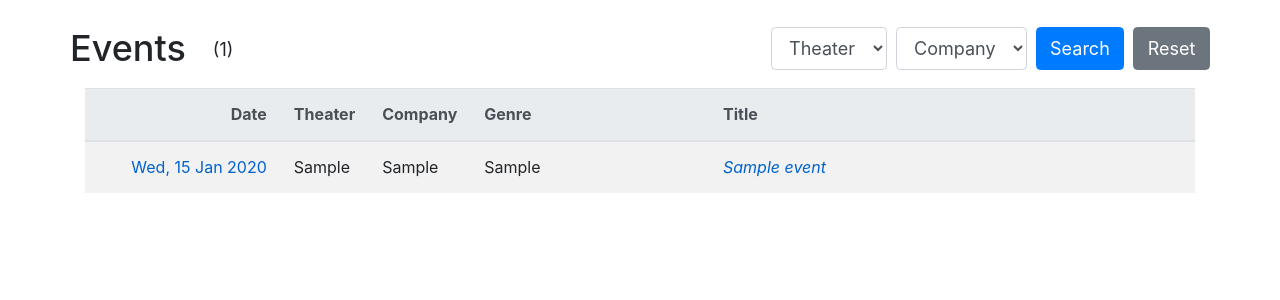
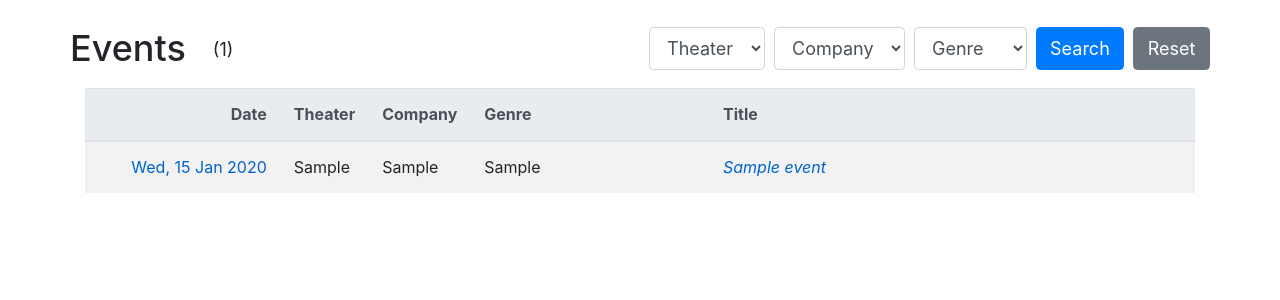
Before and after one commit to dexedge/django-deployment, a Django app: page /events/ in a window 1280 px wide. Shown: the part 67-367 px from the top of the page. Run offline with Django 3.2, Linux system fonts and the light colour scheme; tables that the repository leaves empty hold one stand-in row (Sample ...); some libraries are stand-ins or nearby versions; some web fonts are replaced.

Commit message:
Add genre search on Events

```diff
--- a/schletter_app/templates/schletter_app/authors.html
+++ b/schletter_app/templates/schletter_app/authors.html
@@ -20,6 +20,8 @@
       <a href="{% url 'schletter_app:author' author.pk %}" class="list-group-item list-group-item-action">
         {{ author }}
       </a>
+    {% empty %}
+      <p>No authors match this search</p>
     {% endfor %}
   </ul>
 
--- a/schletter_app/templates/schletter_app/calendar.html
+++ b/schletter_app/templates/schletter_app/calendar.html
@@ -38,6 +38,8 @@
           {% endif %}
         {% endfor %}
       <div>
+    {% empty %}
+      <p>No dates match this search</p>
     {% endfor %}
   </ul>
 
--- a/schletter_app/templates/schletter_app/composers.html
+++ b/schletter_app/templates/schletter_app/composers.html
@@ -20,6 +20,8 @@
       <a href="{% url 'schletter_app:composer' composer.pk %}" class="list-group-item list-group-item-action">
         {{ composer }}
       </a>
+    {% empty %}
+      <p>No composers match this search</p>
     {% endfor %}
   </ul>
 
--- a/schletter_app/templates/schletter_app/events.html
+++ b/schletter_app/templates/schletter_app/events.html
@@ -14,11 +14,17 @@
       <div class="form-group ml-2">
         <select id="company" name="company" class="form-control" type="text">
           <option value="">Company</option>
-          <option value="Court">Court</option>
-          <option value="French">French</option>
-          <option value="Kinder">Kinder</option>
-          <option value="Preßburg">Preßburg</option>
-          <option value="unknown">unknown</option>
+          {% for company in companies %}
+            <option value="{{company}}">{{company}}</option>
+          {% endfor %}
+        </select>
+      </div>
+      <div class="form-group ml-2">
+        <select id="genre" name="genre" class="form-control" type="text">
+          <option value="">Genre</option>
+          {% for genre in genres %}
+            <option value="{{genre}}">{{genre}}</option>
+          {% endfor %}
         </select>
       </div>
       <button class="btn btn-primary ml-2" type="submit">Search</button>
--- a/schletter_app/templates/schletter_app/works.html
+++ b/schletter_app/templates/schletter_app/works.html
@@ -25,6 +25,8 @@
                 <em>{{work.title}}</em>
               {% endif %} ({{work.genre}})
       </a>
+    {% empty %}
+      <p>No works match this search</p>
     {% endfor %}
   </ul>
 
--- a/schletter_app/views.py
+++ b/schletter_app/views.py
@@ -27,15 +27,22 @@ class EventList(ListView):
     context_object_name = 'events'
     paginate_by = 50
     template_name = 'schletter_app/events.html'
+    extra_context = {
+        'companies': Event.objects.all().order_by('company').values_list('company', flat=True).distinct(),
+        'genres': Work.objects.all().order_by('genre').values_list('genre', flat=True).distinct()
+        }
 
     def get_queryset(self):
         qs = Event.objects.all()
         theater = self.request.GET.get('theater')
         company = self.request.GET.get('company')
+        genre = self.request.GET.get('genre')
         if theater is not None and theater != "":
             qs = qs.filter(theater=theater)
         if company is not None and company != "":
             qs = qs.filter(company=company)
+        if genre is not None and genre != "":
+            qs = qs.filter(work__genre=genre)
         return qs
 
 class EventDetail(DetailView):
```
Also changed, not shown: other parts of schletter_app/templates/schletter_app/events.html (+1 -2 lines).
